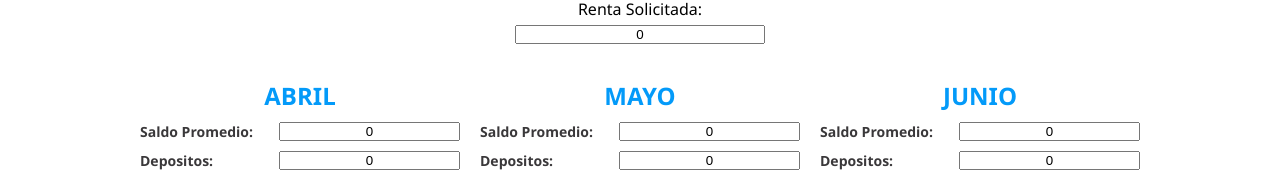
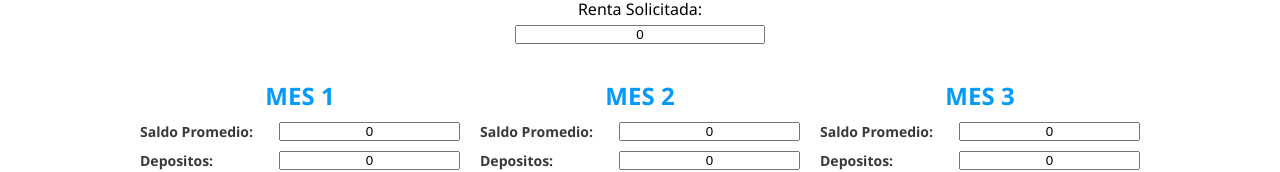
Before and after one commit to rafaelUribe/risk-eval, a plain HTML site: page index.html in a window 1280 px wide. Shown: the part 111-283 px from the top of the page. Drawn offline with Linux system fonts and the light colour scheme.

Commit message:
static month
static month

```diff
--- a/index.html
+++ b/index.html
@@ -20,19 +20,19 @@
         </section>
         <section class="mes">
             <div class="mes-card">
-                <h2>ABRIL</h2>
+                <h2>MES 1</h2>
                 <h3>Saldo Promedio:</h3><input value="0" id='mes-1-saldo' type="text">
                 <h3>Depositos:</h3><input value="0" id='mes-1-depositos' type="text">
                 <h3>Retiros:</h3><input value="0" id='mes-1-retiros' type="text">
             </div>
             <div class="mes-card">
-                <h2>MAYO</h2>
+                <h2>MES 2</h2>
                 <h3>Saldo Promedio:</h3><input value="0" id='mes-2-saldo' type="text">
                 <h3>Depositos:</h3><input value="0" id='mes-2-depositos' type="text">
                 <h3>Retiros:</h3><input value="0" id='mes-2-retiros' type="text">
             </div>
             <div class="mes-card">
-                <h2>JUNIO</h2>
+                <h2>MES 3</h2>
                 <h3>Saldo Promedio:</h3><input value="0" id='mes-3-saldo' type="text">
                 <h3>Depositos:</h3><input value="0" id='mes-3-depositos' type="text">
                 <h3>Retiros:</h3><input value="0" id='mes-3-retiros' type="text">
```
